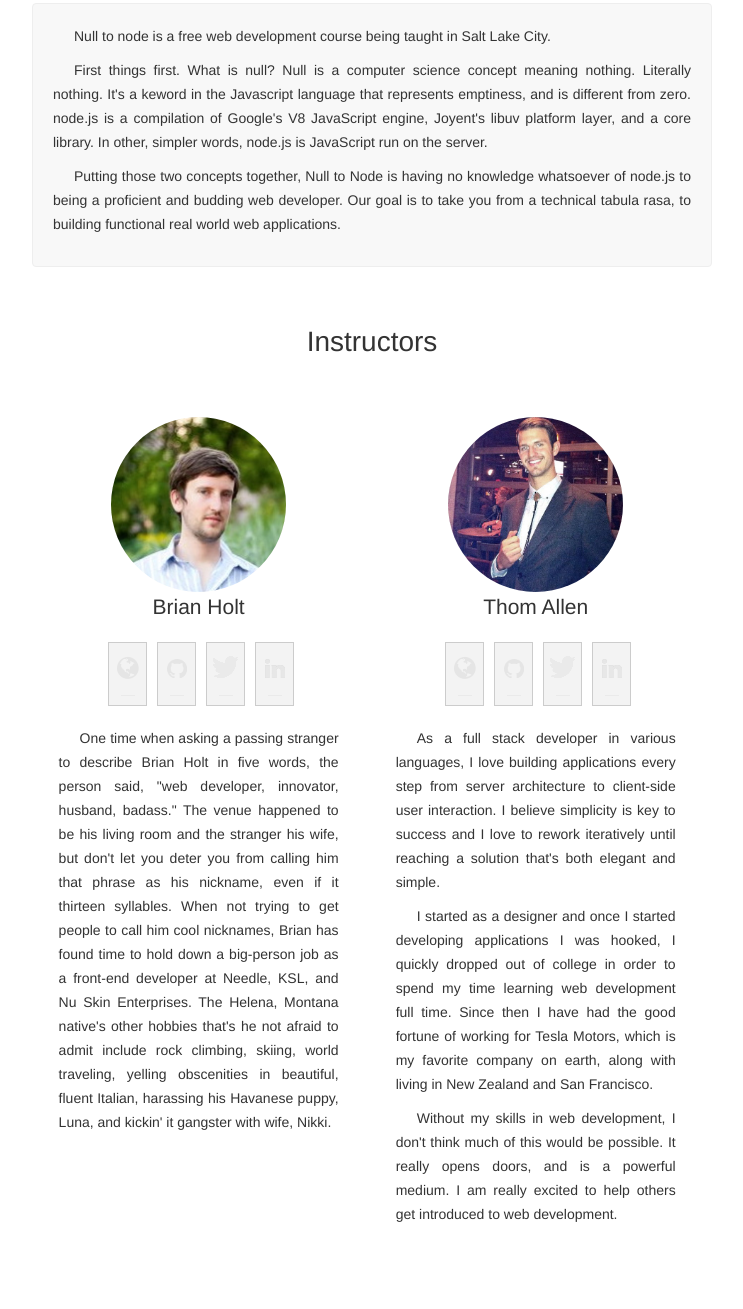
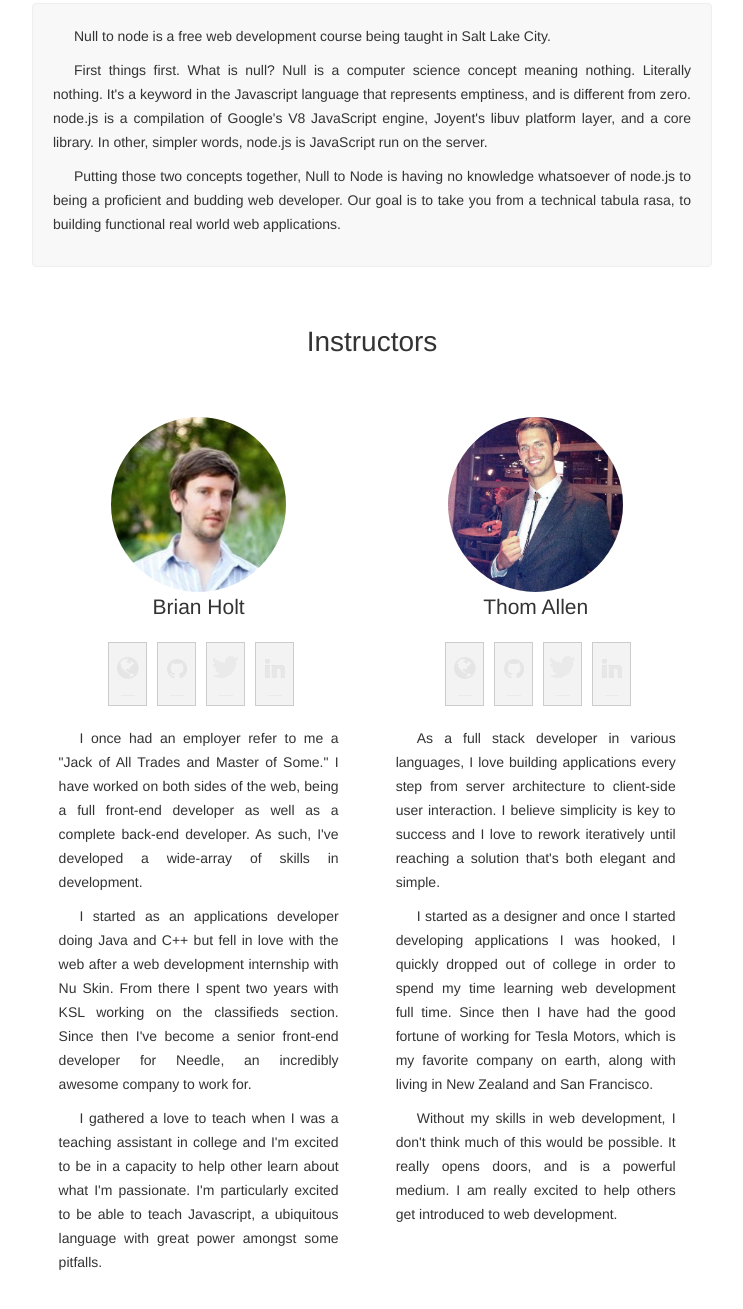
Before and after one commit to phatpenguin/nulltonode, a website: page index.html in a window 1280 px wide. Shown: the part 553-1862 px from the top of the page, without its empty margins (268-1011 px from the left). Drawn offline with Linux system fonts and the light colour scheme.

Commit message:
Changed my profile to be less ridiculous.

```diff
--- a/index.html
+++ b/index.html
@@ -17,7 +17,7 @@
         Null to node is a free web development course being taught in Salt Lake City.
       </p>
       <p class="css-desc">
-        First things first. What is null? Null is a computer science concept meaning nothing. Literally nothing. It's a keword in the Javascript language that represents emptiness, and is different from zero. node.js is a compilation of Google's V8 JavaScript engine, Joyent's libuv platform layer, and a core library. In other, simpler words, node.js is JavaScript run on the server.
+        First things first. What is null? Null is a computer science concept meaning nothing. Literally nothing. It's a keyword in the Javascript language that represents emptiness, and is different from zero. node.js is a compilation of Google's V8 JavaScript engine, Joyent's libuv platform layer, and a core library. In other, simpler words, node.js is JavaScript run on the server.
       </p>
       <p class="css-desc">
         Putting those two concepts together, Null to Node is having no knowledge whatsoever of node.js to being a proficient and budding web developer. Our goal is to take you from a technical tabula rasa, to building functional real world web applications.
@@ -45,7 +45,9 @@
               <div class="css-linkedin"> <img src="img/social-buttons/linkedin-button.png"> </div>
             </a>
           </div>
-          <p class="teacher-bio">One time when asking a passing stranger to describe Brian Holt in five words, the person said, "web developer, innovator, husband, badass." The venue happened to be his living room and the stranger his wife, but don't let you deter you from calling him that phrase as his nickname, even if it thirteen syllables. When not trying to get people to call him cool nicknames, Brian has found time to hold down a big-person job as a front-end developer at Needle, KSL, and Nu Skin Enterprises. The Helena, Montana native's other hobbies that's he not afraid to admit include rock climbing, skiing, world traveling, yelling obscenities in beautiful, fluent Italian, harassing his Havanese puppy, Luna, and kickin' it gangster with wife, Nikki.</p>
+          <p class="teacher-bio">I once had an employer refer to me a "Jack of All Trades and Master of Some." I have worked on both sides of the web, being a full front-end developer as well as a complete back-end developer. As such, I've developed a wide-array of skills in development.</p>
+          <p class="teacher-bio">I started as an applications developer doing Java and C++ but fell in love with the web after a web development internship with Nu Skin. From there I spent two years with KSL working on the classifieds section. Since then I've become a senior front-end developer for Needle, an incredibly awesome company to work for.</p>
+          <p class="teacher-bio">I gathered a love to teach when I was a teaching assistant in college and I'm excited to be in a capacity to help other learn about what I'm passionate. I'm particularly excited to be able to teach Javascript, a ubiquitous language with great power amongst some pitfalls.</p>
         </div>
       </div>
       <div class="css-teacher-profile">
```
